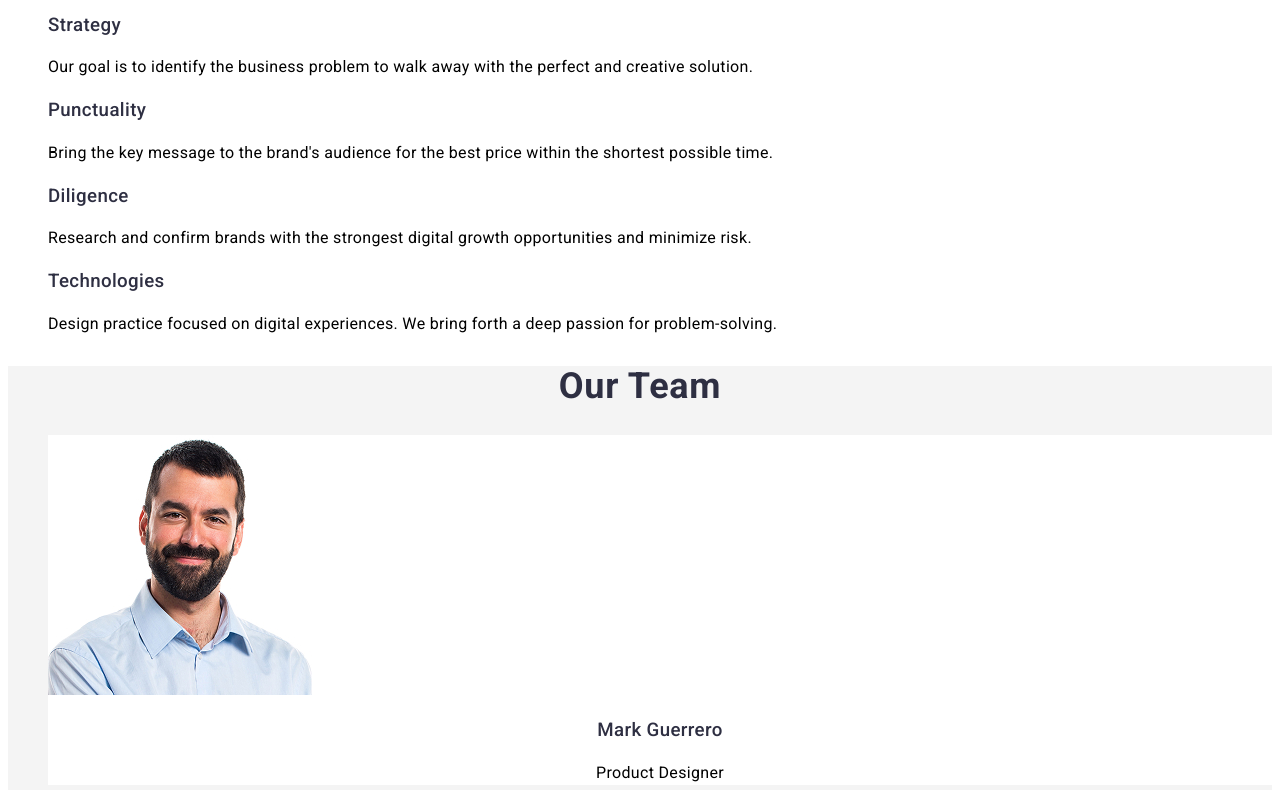
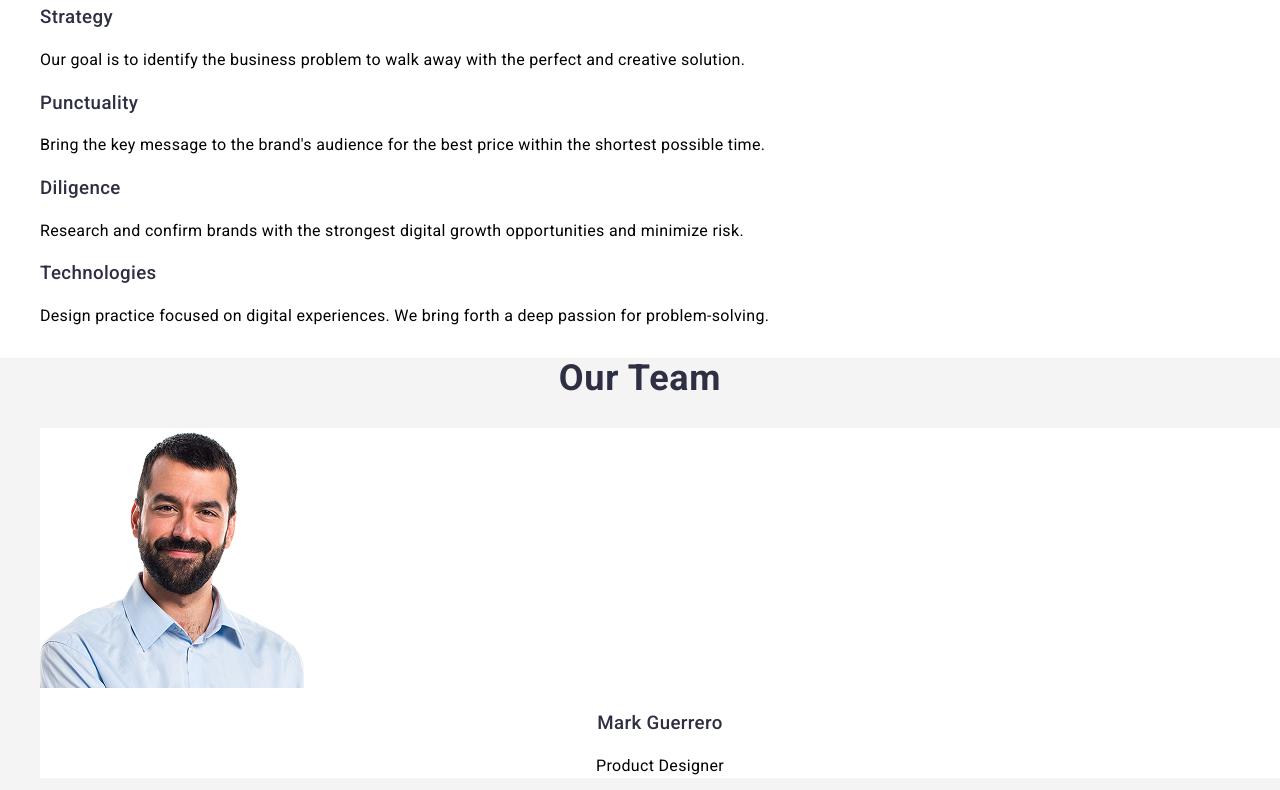
Before and after one commit to VitasGolden/goit-markup-hw-02, a plain HTML site: page index.html in a window 1280 px wide. Shown: the part 451-1241 px from the top of the page. Drawn offline with nearby package versions, Linux system fonts and the light colour scheme.

Commit message:
Second project: Added Html Tags and completed css

```diff
--- a/index.html
+++ b/index.html
@@ -4,6 +4,7 @@
 		<meta charset="UTF-8" />
 		<meta name="viewport" content="width=device-width, initial-scale=1.0" />
 		<title>WebStudio</title>
+		<link rel="stylesheet" href="./css/modern-normalize.min.css" />
 		<link rel="stylesheet" href="./css/styles.css" />
 		<link rel="preconnect" href="https://fonts.googleapis.com" />
 		<link rel="preconnect" href="https://fonts.gstatic.com" crossorigin />
```
